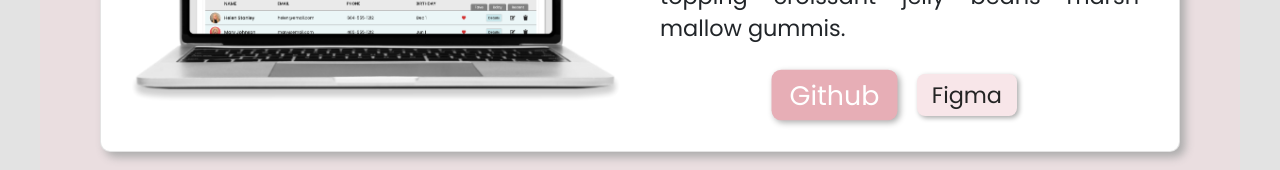
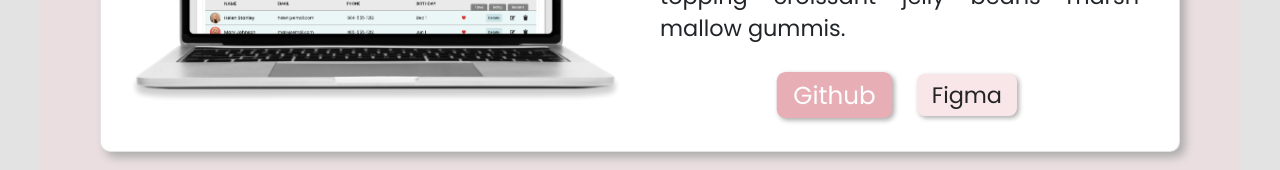
Before and after one commit to SusieCodes/SusieCodes.github.io, a React (Create React App) app: page / in a window 1280 px wide. In both pictures the pointer is over the element 834 px from the left and 1174 px from the top of the page. Shown: the part 1080-1250 px from the top of the page. Built offline with nearby package versions, Linux system fonts and the light colour scheme; no server answers.

Commit message:
added new updated resume

```diff
--- a/src/styles/projects.scss
+++ b/src/styles/projects.scss
@@ -88,7 +88,7 @@ $rose: #efa8b8;
         }
         .btn-dark:hover,
         .btn-light:hover {
-          transform: scale(1.2);
+          transform: scale(1.1);
           background-color: $darkpink;
           color: $white;
         }
```
Also changed, not shown: package.json (+7 -0 lines), 2 other files (tests, documents, lock files or other folders).
